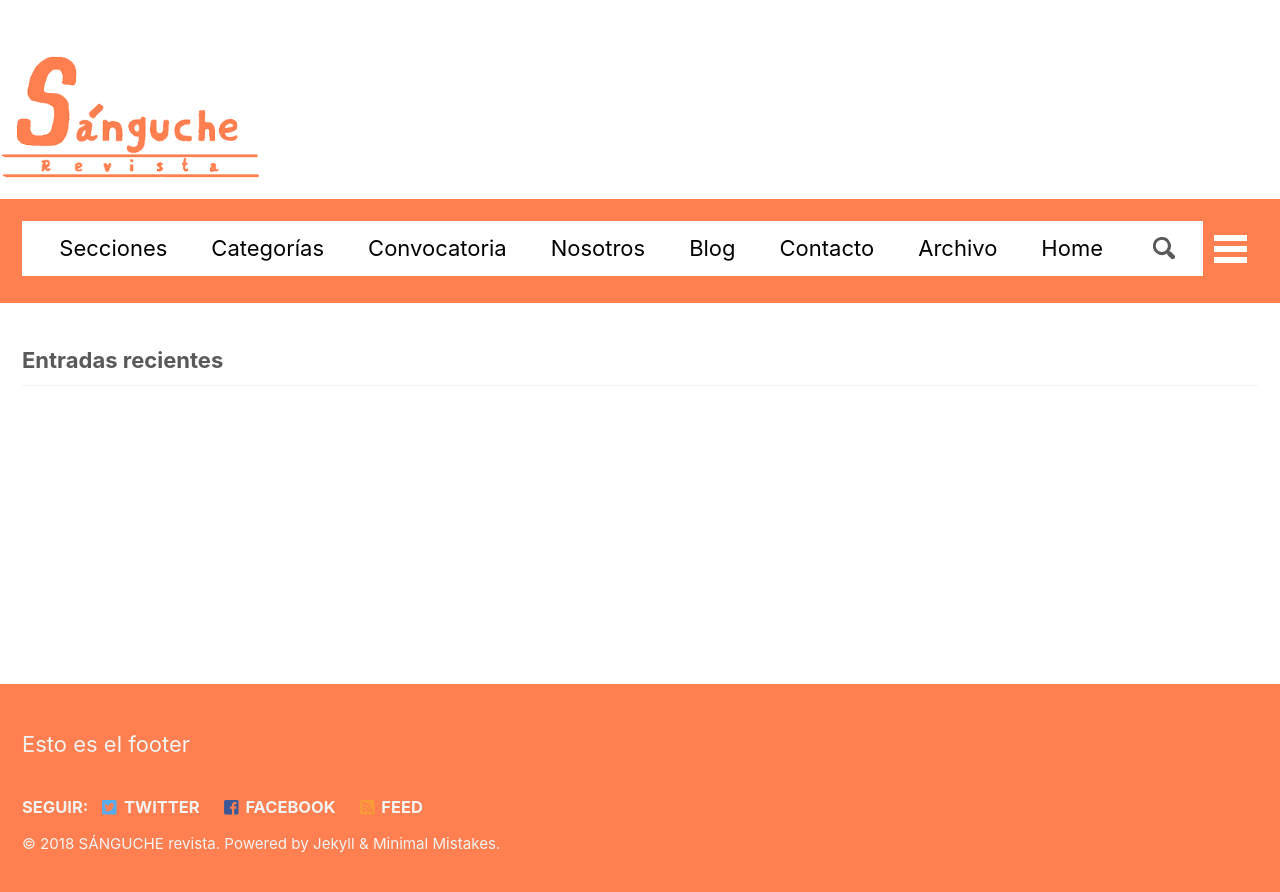
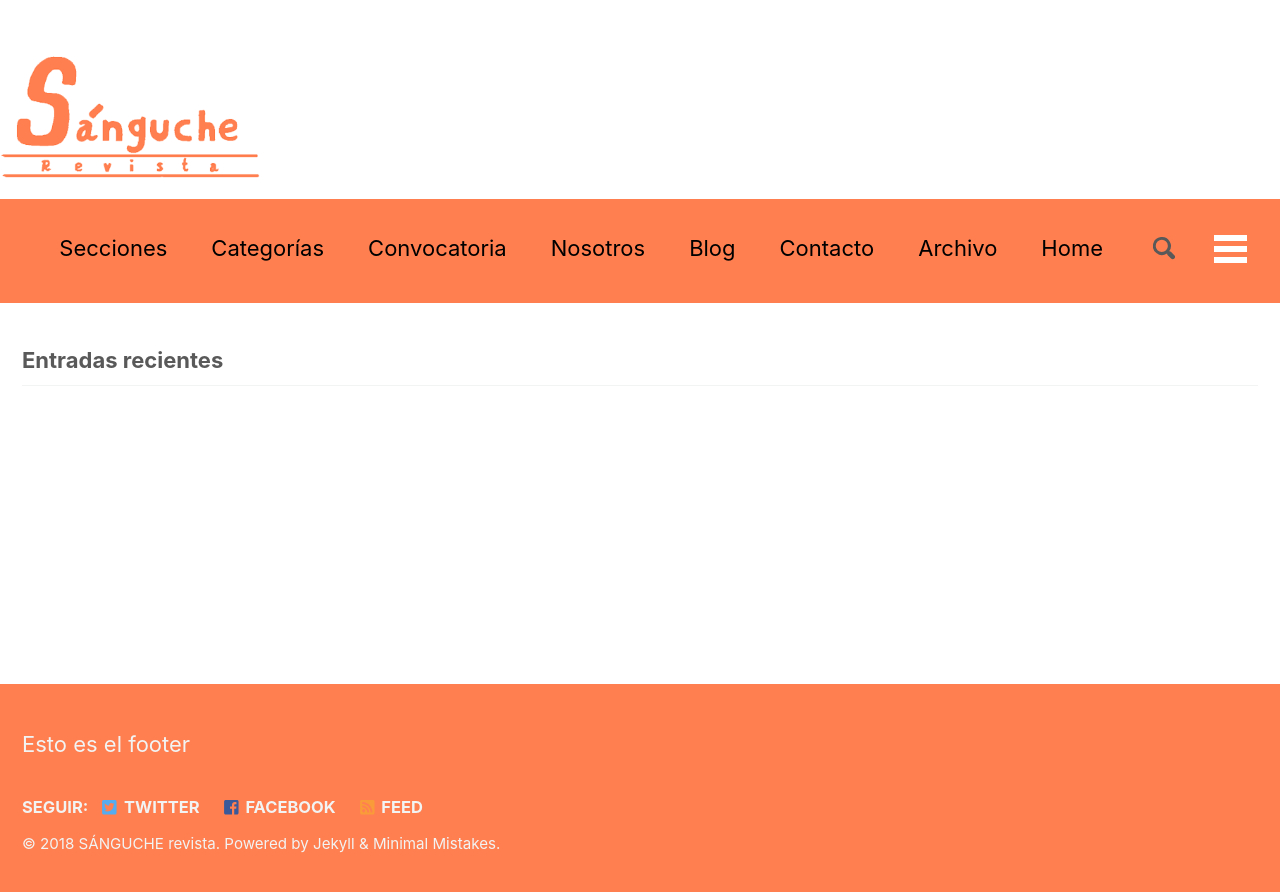
Before and after one commit to sangucherevista/sangucherevista.github.io, a Jekyll site: the page built from index.md, in a window 1280 px wide. Shown: the top 892 px of the page. Built offline with Jekyll 4.4.1, drawn with Linux system fonts in a browser that asks for light colours; nearby versions of some CDN libraries; the list of posts is cut into pages by our own code.

Commit message:
Updated '_sass/minimal-mistakes/_navigation.scss' via CloudCannon

```diff
--- a/_sass/minimal-mistakes/_navigation.scss
+++ b/_sass/minimal-mistakes/_navigation.scss
@@ -179,7 +179,7 @@
   display: flex;
   -webkit-box-align: center;
   align-items: center;
-  background: $background-color;
+  background: transparent;
 
   a {
     display: block;
```
